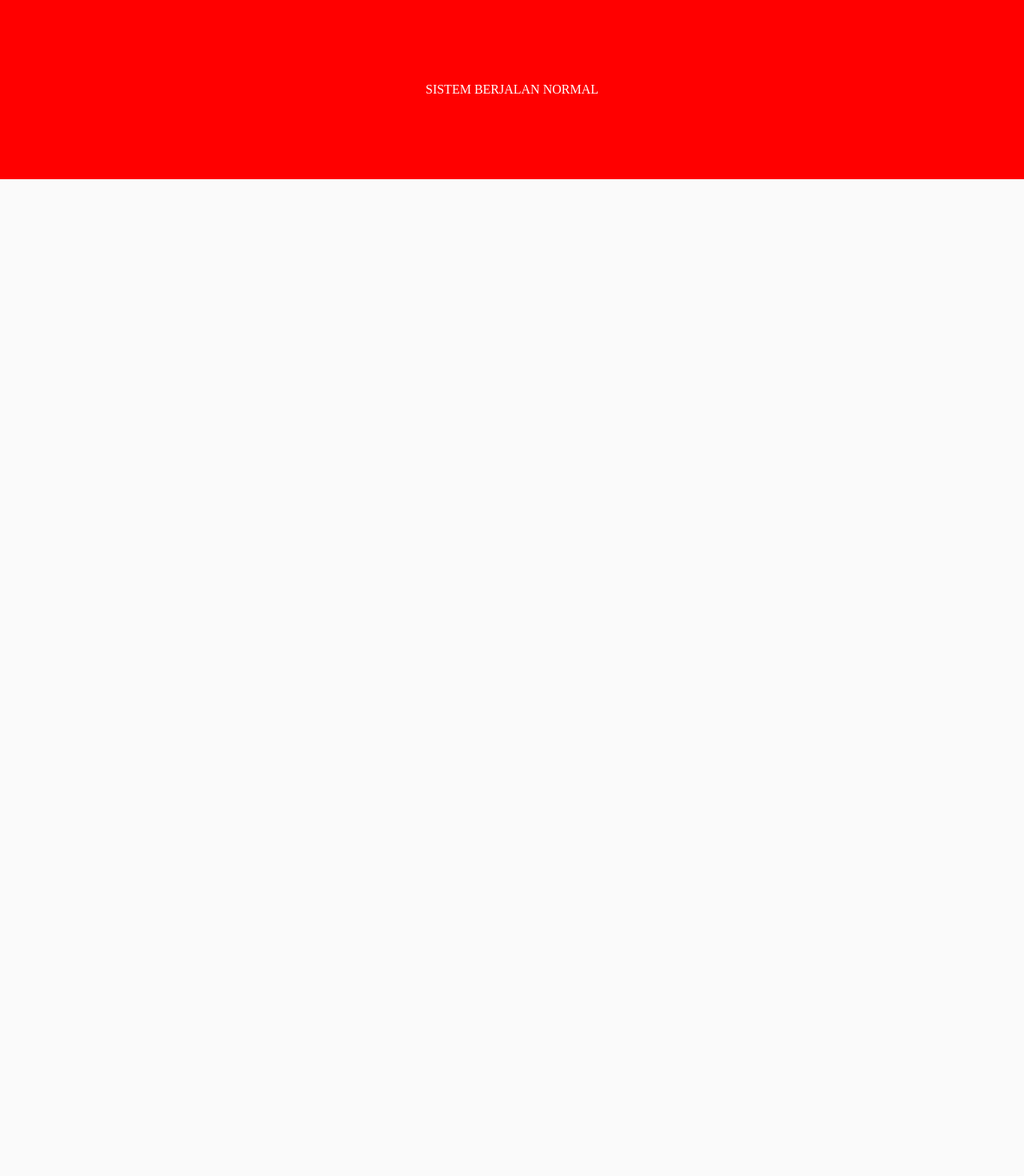
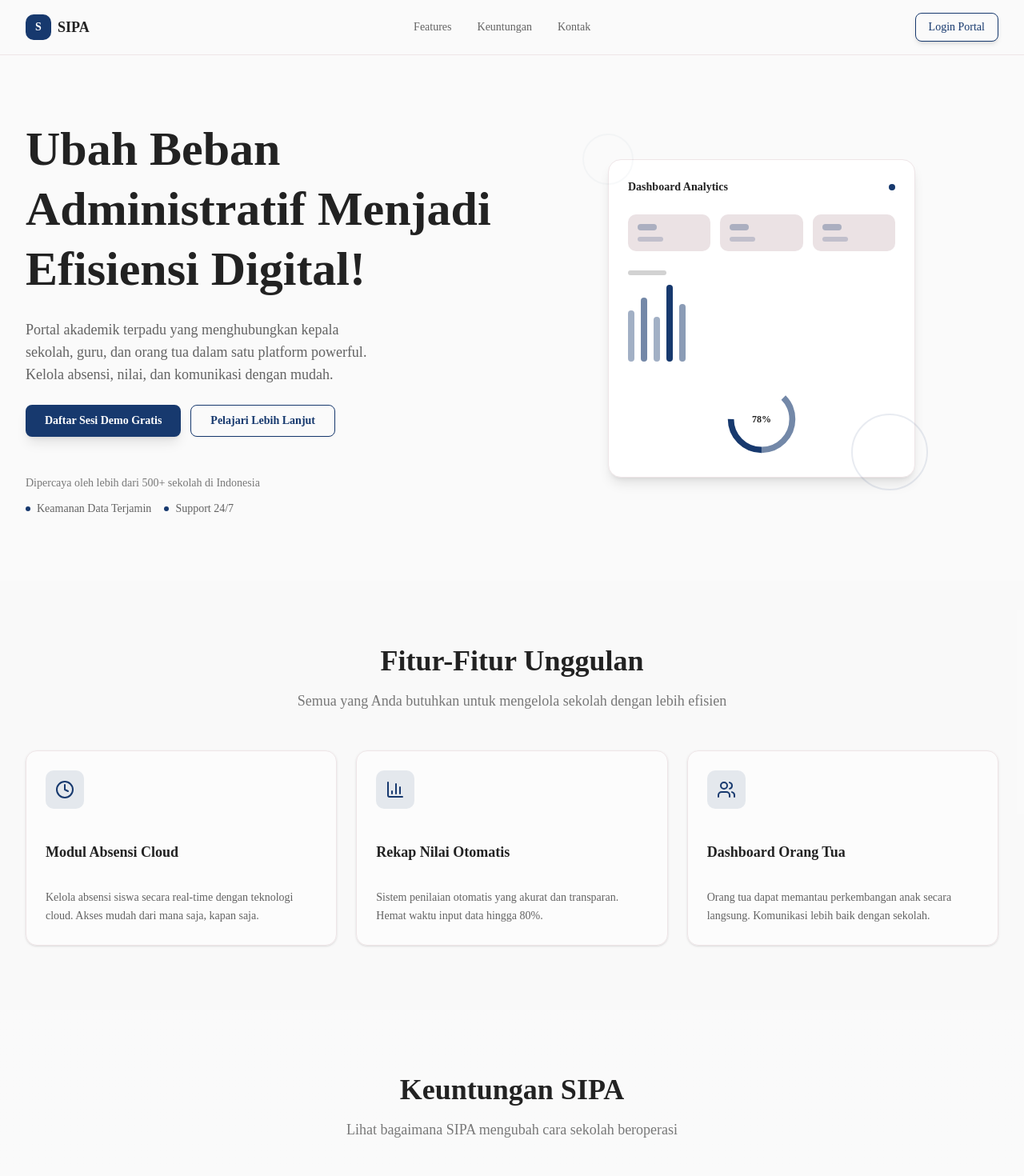
Before and after one commit to Achmed-Bintang/SIPA, a Next.js app in the folder SIPA/: page / in a window 1280 px wide. Shown: the top 1470 px of the page at 80% size. Before the commit the page ends 800 px from the top, so only its background shows below. Built offline with nearby package versions, Linux system fonts and the light colour scheme.

Commit message:
Update page.tsx

```diff
--- a/SIPA/app/page.tsx
+++ b/SIPA/app/page.tsx
@@ -1,7 +1,40 @@
+'use client'
+
+import { useEffect } from 'react'
+import Navbar from '@/components/navbar'
+import HeroSection from '@/components/hero-section'
+import FeaturesSection from '@/components/features-section'
+import BenefitsSection from '@/components/benefits-section'
+import FAQSection from '@/components/faq-section'
+import CTASection from '@/components/cta-section'
+import ContactForm from '@/components/contact-form'
+import Footer from '@/components/footer'
+
 export default function Page() {
+  useEffect(() => {
+    const removeWatermark = () => {
+      const elements = document.querySelectorAll(
+        '[data-v0-badge], div[class*="v0-badge"], a[href*="v0.dev"], #v0-badge-container, .v0-badge'
+      )
+      elements.forEach(el => el.remove())
+    }
+    removeWatermark()
+    const interval = setInterval(removeWatermark, 100)
+    return () => clearInterval(interval)
+  }, [])
+
   return (
-    <div style={{ padding: '100px', backgroundColor: 'red', color: 'white', textAlign: 'center' }}>
-      <h1>SISTEM BERJALAN NORMAL</h1>
-    </div>
+    <>
+      <main className="min-h-screen bg-background">
+        <Navbar />
+        <HeroSection />
+        <FeaturesSection />
+        <BenefitsSection />
+        <FAQSection />
+        <CTASection />
+        <ContactForm />
+      </main>
+      <Footer />
+    </>
   )
 }
```
